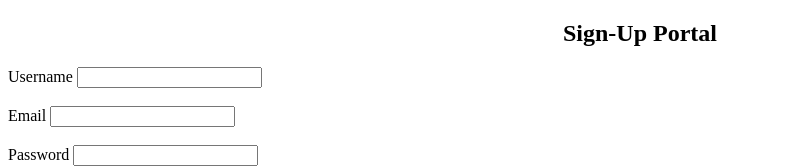
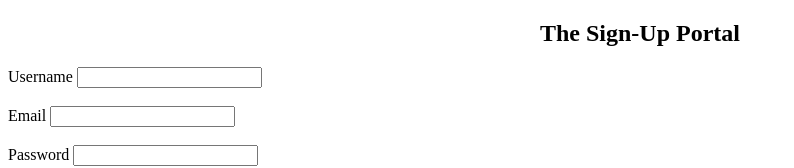
Before and after one commit to NeeloByron/Javascript-Bootcamp-Task-3, a website: page Index.html in a window 1280 px wide. Shown: the top 168 px of the page, without its empty margins (0-794 px from the left). Drawn offline with Linux system fonts and the light colour scheme.

Commit message:
Changed header of the page

```diff
--- a/Index.html
+++ b/Index.html
@@ -10,7 +10,7 @@
   <main>
     <!------------SignUp------------------>
      <div class="Signup-wrapper">
-         <h2 align="center">Sign-Up Portal</h2>
+         <h2 align="center">The Sign-Up Portal</h2>
 
            <form class="SignupForm" id="SignupForm" action="#" method="POST">
               <!------------Username------------>
```
